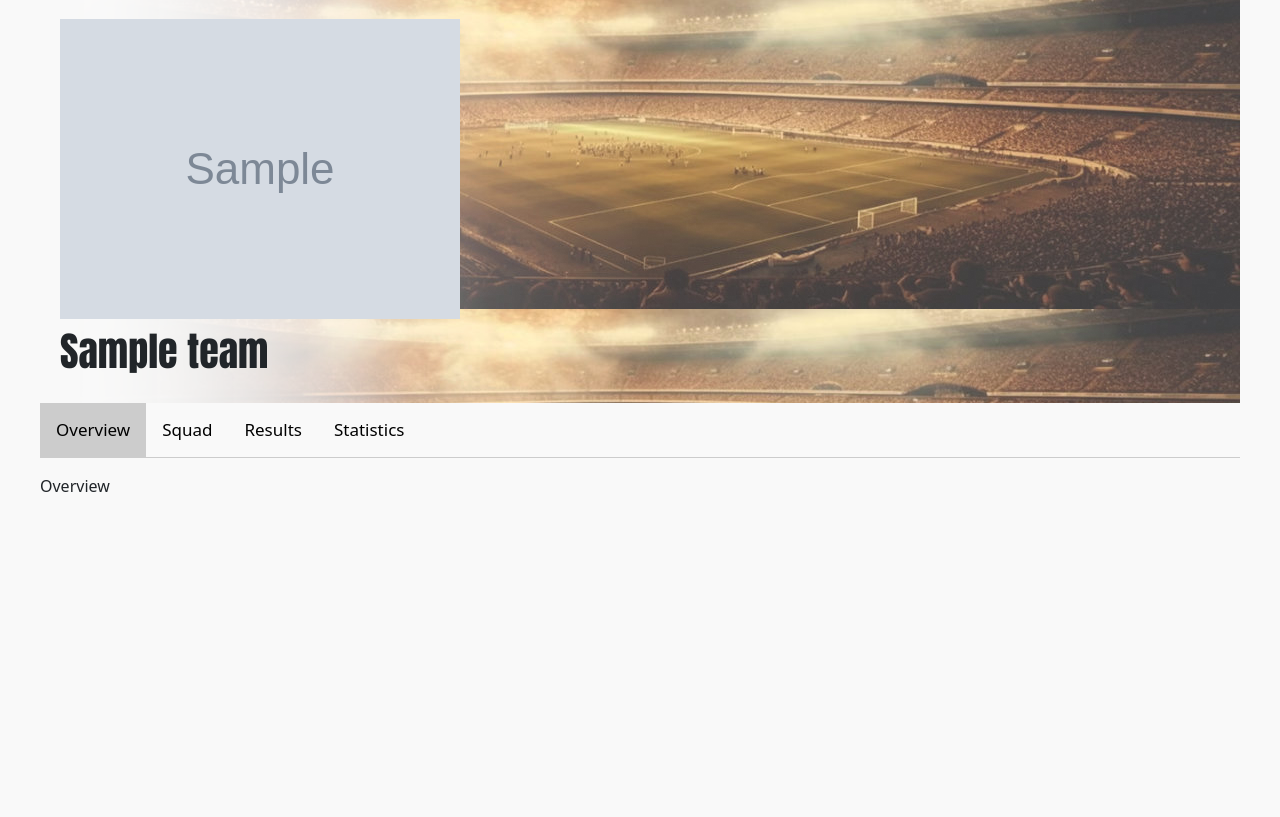
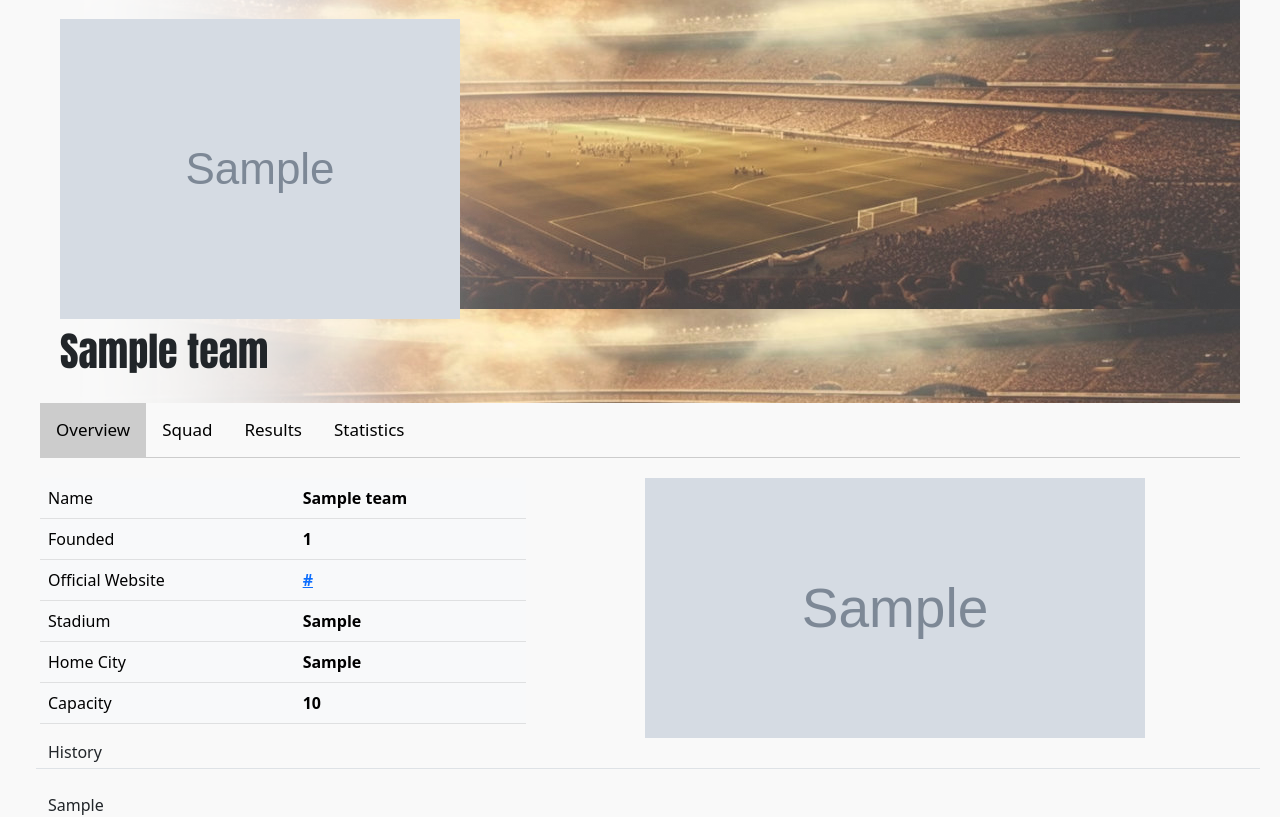
Before and after one commit to Jacek89/Ekstrastats, a Django app: template app/templates/app/team.html in a window 1280 px wide. Shown: the part 125-942 px from the top of the page. Before the commit the page ends 617 px from the top, so only its background shows below. Run offline with Django 4.2, Linux system fonts and the light colour scheme; tables that the repository leaves empty hold one stand-in row (values such as "Sample post"); the template is opened without the code that fills it: values that come from a table or form of the project are taken from there, most other values are stand-ins (such as "Sample title", 1, 10 or a date in 2020); grey boxes marked "Sample" are stand-in pictures.

Commit message:
Team overview tab added

```diff
--- a/Ekstrastats/settings/settings.py
+++ b/Ekstrastats/settings/settings.py
@@ -171,7 +171,8 @@ SECURE_HSTS_PRELOAD = True
 
 # Content Security Policy
 
-CSP_IMG_SRC = ("'self'", "media-3.api-sports.io", "media-2.api-sports.io", "media-1.api-sports.io", "media-4.api-sports.io")
+CSP_IMG_SRC = ("'self'", "media-3.api-sports.io", "media-2.api-sports.io", "media-1.api-sports.io",
+               "media-4.api-sports.io", "upload.wikimedia.org")
 CSP_STYLE_SRC = ("'self'", "fonts.googleapis.com", "cdn.jsdelivr.net")
 CSP_SCRIPT_SRC = ("'self'", "ajax.googleapis.com", "cdn.jsdelivr.net")
 CSP_FONT_SRC = ("'self'", "https://fonts.gstatic.com/")
--- a/app/models.py
+++ b/app/models.py
@@ -3,6 +3,7 @@ from datetime import date
 from django.db.models import Q
 from django.utils import timezone
 from Ekstrastats.settings.settings import SEASON
+
 
 class BaseModel(models.Model):
     id = models.AutoField(primary_key=True)
@@ -26,10 +27,13 @@ class Team(BaseModel):
     name = models.CharField(max_length=200)
     logo = models.URLField(max_length=200)
     city = models.CharField(max_length=200)
-    ekstraklasa = models.BooleanField(default=False)
+    ekstraklasa = models.BooleanField(default=True)
     founded = models.IntegerField()
     stadium = models.CharField(max_length=200)
+    stadium_photo = models.URLField()
     capacity = models.IntegerField()
+    website = models.URLField(max_length=200)
+    overview = models.TextField(blank=True)
 
     class Meta:
         ordering = ['name']
--- a/app/static/app/main.css
+++ b/app/static/app/main.css
@@ -102,6 +102,11 @@ font-family: Impact, sans-serif;
  padding: 20px;
 }
 
+.team-stadium-photo {
+  width: 500px;
+  max-height:260px;
+}
+
 .tab-hide {
   display: none;
 }
--- a/app/templates/app/team.html
+++ b/app/templates/app/team.html
@@ -15,7 +15,23 @@
 
 
     <div id="overview" class="tab-content tab-display">
-        Overview
+        <div class="row pt-1">
+            <div class="col-md-5">
+                <table class="table table-light">
+                    <tr><td>Name</td><th>{{ team.name }}</th></tr>
+                    <tr><td>Founded</td><th> {{ team.founded }}</th></tr>
+                    <tr><td>Official Website</td><th><a href="{{team.website}}">{{ team.website }}</a></th></tr>
+                    <tr><td>Stadium</td><th> {{ team.stadium }}</th></tr>
+                    <tr><td>Home City</td><th> {{team.city }}</th></tr>
+                    <tr><td>Capacity</td><th>{{ team.capacity }}</th></tr>
+                </table>
+            </div>
+            <div class="col-md-7 text-center">
+                <img class="team-stadium-photo" src="{{ team.stadium_photo }}">
+            </div>
+            <p class="ms-2 pb-1 border-bottom">History</p>
+            <div class="ms-2 mt-2">{{team.overview|safe}} </div>
+        </div>
     </div>
 
     <div id="squad" class="tab-content tab-hide">
```
Also changed, not shown: app/templates/app/player.html (+10 -10 lines), app/migrations/0005_team_overview_team_website_alter_game_imported_at_and_more.py (added), app/migrations/0006_team_stadium_photo.py (added).
